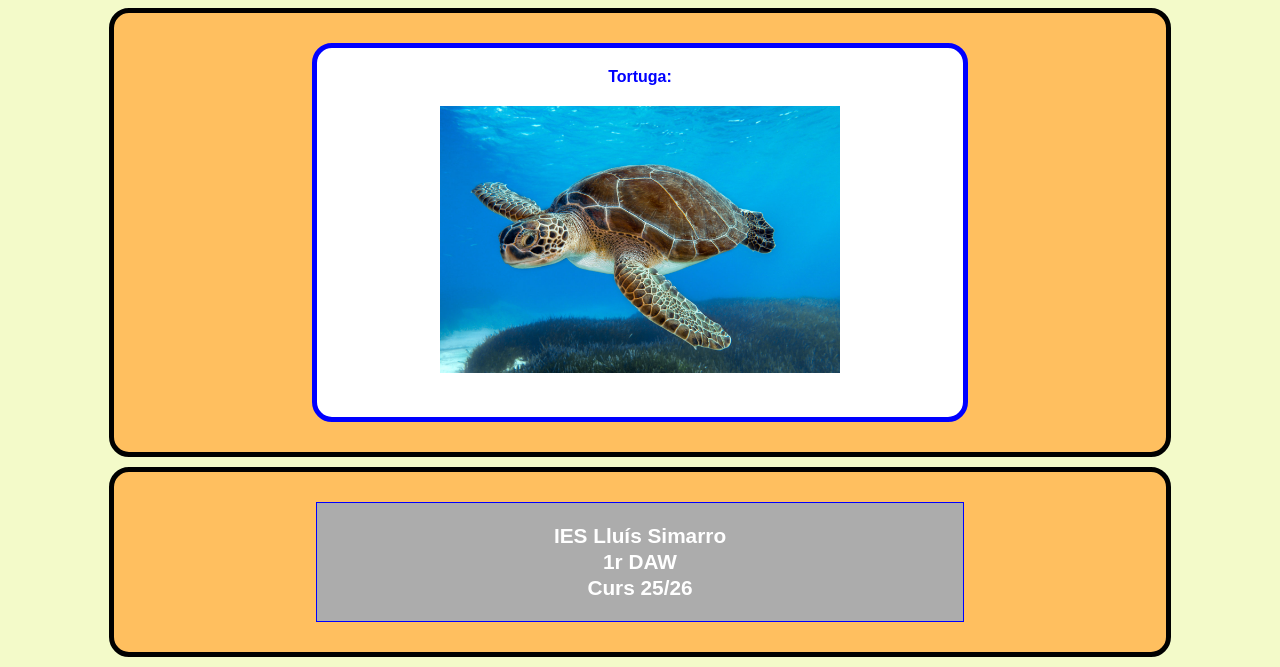
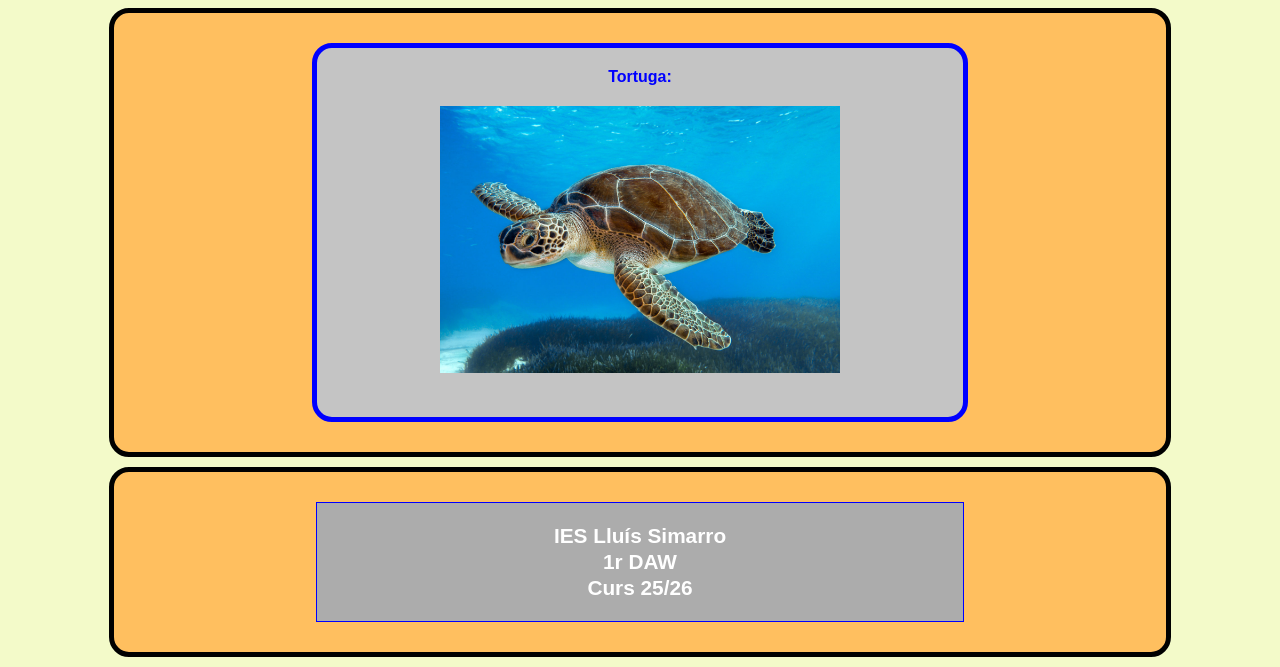
Before and after one commit to raulvallsaranda/actions01, a plain HTML site: page index.html in a window 1280 px wide. Shown: the part 165-832 px from the top of the page. Drawn offline with Linux system fonts and the light colour scheme.

Commit message:
Modificat css paràgraf

```diff
--- a/css/estils.css
+++ b/css/estils.css
@@ -46,7 +46,7 @@ html{
     color:blue;
     font-weight: bold;
     text-align:center;
-    background-color:white;
+    background-color:rgb(196, 196, 196);
 }
 
 #peu{
```
